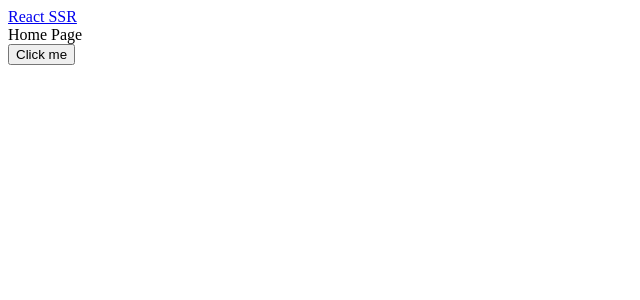
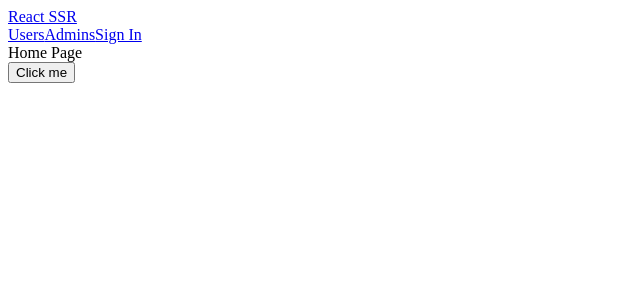
Before and after one commit to spukas/srr-react, a React app: page / in a window 1280 px wide. Shown: the top 300 px of the page, without its empty margins (0-640 px from the left). Built offline with nearby package versions, Linux system fonts and the light colour scheme; the HTML template or start-up script is replaced by a standard one.

Commit message:
Add more links to Header component depending on auth status

```diff
--- a/src/client/components/Header/index.js
+++ b/src/client/components/Header/index.js
@@ -3,9 +3,22 @@ import { Link } from 'react-router-dom';
 import { connect } from 'react-redux';
 
 const Header = ({ auth }) => {
+  console.log({ auth });
+  const authButton = () =>
+    auth ? (
+      <a href="/api/logout">Logout</a>
+    ) : (
+      <a href="/api/auth/google">Sign In</a>
+    );
+
   return (
     <div>
       <Link to="/">React SSR</Link>
+      <div>
+        <Link to="/users">Users</Link>
+        <Link to="/admins">Admins</Link>
+        {authButton()}
+      </div>
     </div>
   );
 };
```
